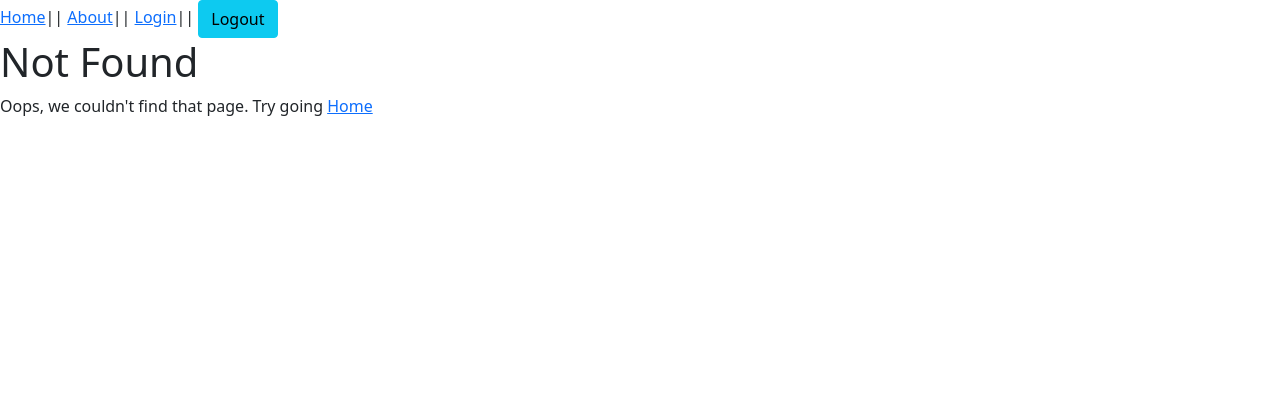
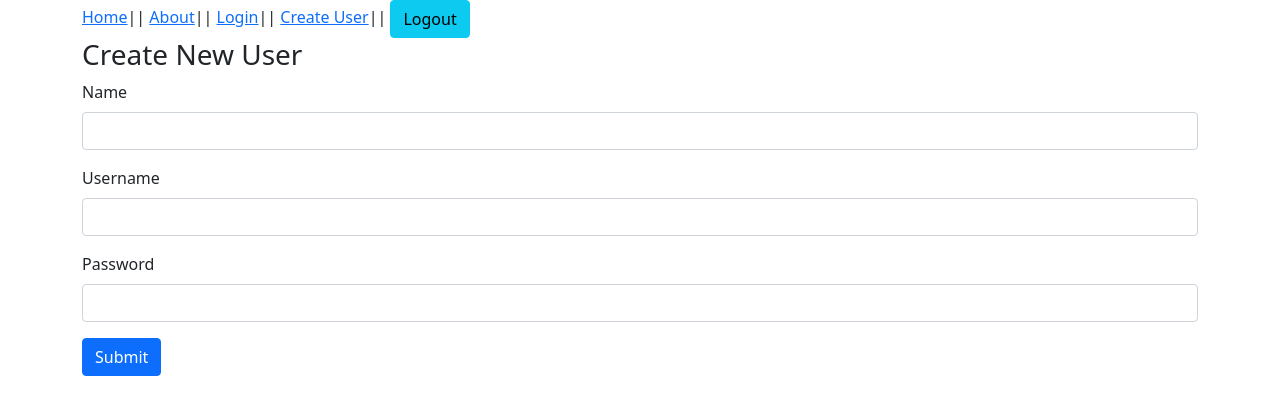
Before and after one commit to utshab-roy/vue-blog, a Vue app: page /user/create in a window 1280 px wide. Before the commit this address had no page. Shown: the top 414 px of the page. Built offline with nearby package versions, Linux system fonts and the light colour scheme.

Commit message:
new user record create impl

```diff
--- a/src/App.vue
+++ b/src/App.vue
@@ -10,19 +10,16 @@ function logoutHandler() {
     console.log("logout");
 }
 
-// return logoutHandler
-
-
-
 </script>
 
 <template>
     <header>
-        <div class="wrapper">
+        <div class="container">
             <nav>
                 <RouterLink to="/">Home</RouterLink>||
                 <RouterLink to="/about">About</RouterLink>||
                 <RouterLink to="/login">Login</RouterLink>||
+                <RouterLink :to="{ name: 'user-create' }">Create User</RouterLink>||
                 <button class="btn btn-info" @click="logoutHandler">Logout</button>
             </nav>
         </div>
--- a/src/router/index.js
+++ b/src/router/index.js
@@ -20,6 +20,11 @@ const router = createRouter({
             component: () => import('../views/LoginPage.vue'),
         },
         {
+            path: '/user/create',
+            name: 'user-create',
+            component: () => import('../views/CreateUser.vue'),
+        },
+        {
             path: '/:pathMatch(.*)*',
             name: 'NotFound',
             component: () => import('@/views/NotFound.vue'),
--- /dev/null
+++ b/src/views/CreateUser.vue
@@ -0,0 +1,67 @@
+<template>
+    <div class="container">
+        <div>
+            <h3>Create New User</h3>
+            <form @submit.prevent="submitForm">
+                <div class="mb-3">
+                    <label for="name" class="form-label">Name</label>
+                    <input id="name" v-model="formValue.name" type="name" class="form-control" />
+                </div>
+                <div class="mb-3">
+                    <label for="username" class="form-label">Username</label>
+                    <input
+                        id="username"
+                        v-model="formValue.username"
+                        type="username"
+                        class="form-control"
+                    />
+                </div>
+                <div class="mb-3">
+                    <label for="password" class="form-label">Password</label>
+                    <input
+                        id="password"
+                        v-model="formValue.password"
+                        type="password"
+                        class="form-control"
+                    />
+                </div>
+                <button type="submit" class="btn btn-primary">Submit</button>
+            </form>
+        </div>
+    </div>
+</template>
+
+<script>
+import axios from 'axios'
+export default {
+    name: 'CreateUser',
+    data() {
+        return {
+            formValue: {
+                name: '',
+                username: '',
+                password: '',
+            },
+        }
+    },
+    methods: {
+        async submitForm() {
+            const response = await axios.post('user/save', this.formValue)
+                .then(response => {
+                    // redirect to the home component
+                    this.$router.push('/')
+                    // console.log('SUCCESS', response);
+                })
+                .catch(error => {
+                    if (error.response) {
+                        // console.log('DATA', error.response.data);
+                        console.log('STATUS', error.response.status);
+                        // console.log('HEADERS', error.response.headers);
+                    }
+                })
+        },
+    },
+}
+</script>
+
+<style lang="scss" scoped></style>
```
